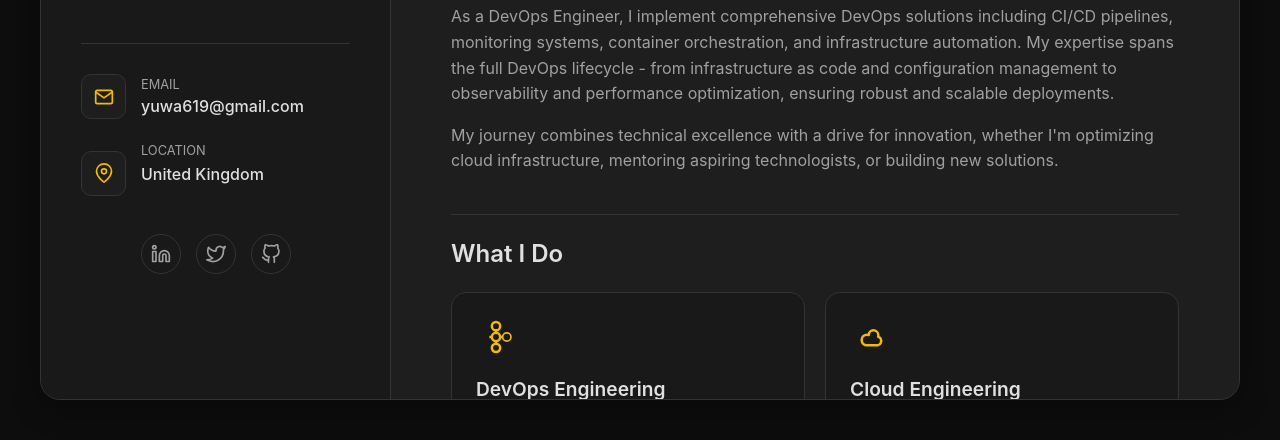
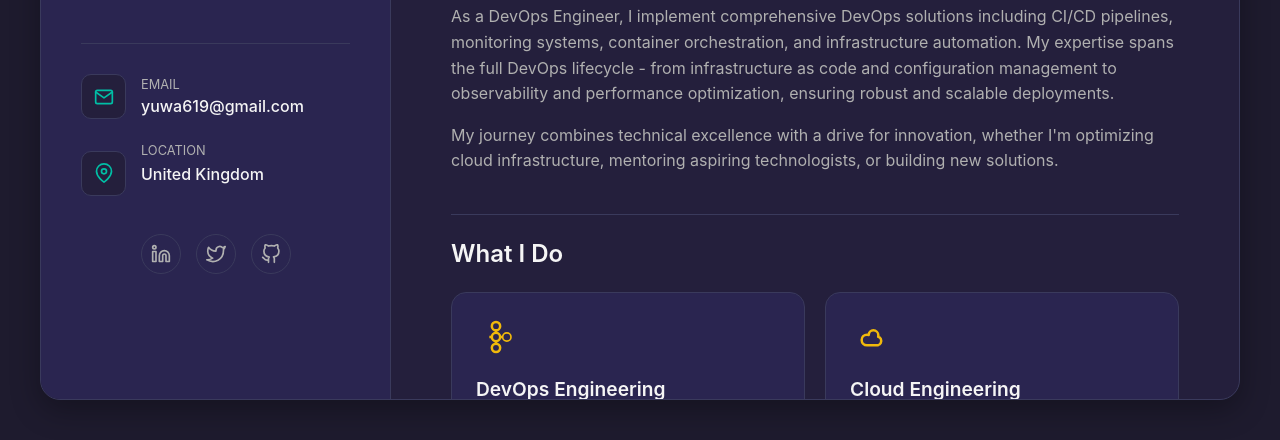
Before and after one commit to yuwa619/Cloud-resume-infra, a plain HTML site: page index.html in a window 1280 px wide. Shown: the part 360-800 px from the top of the page. Drawn offline with Linux system fonts and the light colour scheme.

Commit message:
change background and accent color

```diff
--- a/styles/style.css
+++ b/styles/style.css
@@ -1,13 +1,13 @@
 /* --- Global Styles & Variables --- */
 :root {
-    --bg-body: #0D0D0D;
-    --bg-sidebar: #191919;
-    --bg-main: #1E1E1E;
-    --bg-card: #2A2A2A;
-    --text-primary: #E0E0E0;
-    --text-secondary: #A0A0A0;
-    --brand-color: #f0b90b;
-    --border-color: #333333;
+  --bg-body: #1E1B2E;
+  --bg-sidebar: #2A2550;
+  --bg-main: #241F3C;
+  --bg-card: #322A68;
+  --text-primary: #F5F5F5;
+  --text-secondary: #B0B0B0;
+  --brand-color: #00BFA5;
+  --border-color: #3A3A5C;
 }
 
 * {
@@ -404,6 +404,7 @@ h1, h2, h3, h4 {
         transform: rotate(180deg);
     }
 
+
     /* Collapsible content hidden by default on mobile */
     .sidebar-collapsible-content {
         display: none;
```
